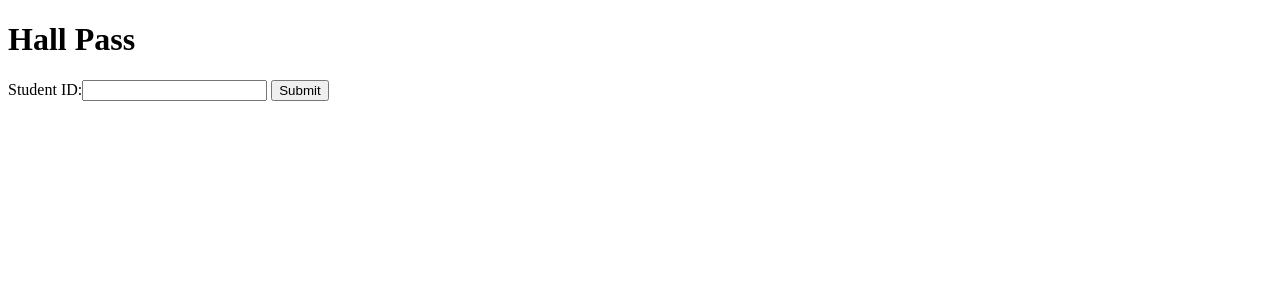
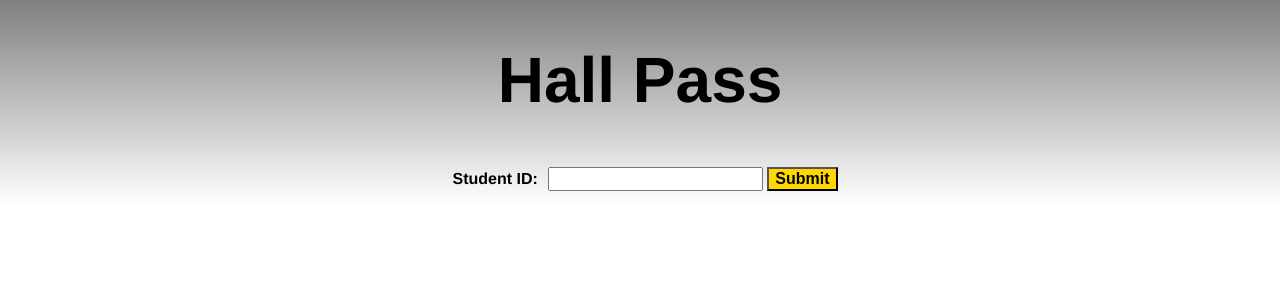
Before and after one commit to matthewlewis112/Janus, a Django app: page /HallPass/Leave/ in a window 1280 px wide. Shown: the top 300 px of the page. Run offline with Django 3.2, Linux system fonts and the light colour scheme.

Commit message:
Stylesheet and Student Names
Created stylesheet for webpages. Also, student names are added to sessions if they exist in the student id database.

```diff
--- a/Janus/HallPass/models.py
+++ b/Janus/HallPass/models.py
@@ -31,11 +31,22 @@ class ClassroomReturn(models.Model):
 
 class StudentSession(models.Model):
     Student_ID = models.IntegerField()
+    Student_Name = models.CharField(blank = True, max_length= 50)
     Leave_Time = models.DateTimeField()
     Return_Time = models.DateTimeField()
 
     def __str__(self):
-        return str(self.Student_ID) + ' ' + str(self.Leave_Time)
+        if self.Student_ID == '':
+            return str(self.Student_ID) + ' - ' + str(self.Leave_Time)
+        return str(self.Student_Name) + ' - ' + str(self.Leave_Time)
+
+    def save(self):
+        # Looks for student name
+        if self.Student_Name == '':
+            foundStudent = Student.objects.filter(Student_ID = self.Student_ID).get()
+            if foundStudent:
+                self.Student_Name = foundStudent.Student_Name
+        super(StudentSession, self).save()
 
 
 class Student(models.Model):
--- /dev/null
+++ b/Janus/HallPass/static/style.css
@@ -0,0 +1,51 @@
+body {
+    font-family: Helvetica;
+    text-align: center;
+    background-image: linear-gradient(gray, white);
+    background-repeat: no-repeat;
+    background-size: auto;
+}
+
+h1 {
+  font-size: 64px;
+}
+
+.LinkButton button {
+  display: inline-block;
+  font-weight: bold;
+  font-size: 24px;
+  margin: 20px;
+  background-color: gold;
+  padding: 70px;
+  width: 300px;
+}
+
+.LinkButton button:hover {
+  background-color: #a17f1a;
+}
+
+label {
+  display: inline-block;
+  font-size: 16px;
+  font-weight: bold;
+  padding: 10px;
+}
+
+#id_Student_ID {
+  display: inline-block;
+  font-size: 16px;
+}
+
+input[type="submit"] {
+  font-size: 16px;
+  font-weight: bold;
+  background-color: gold;
+}
+
+input[type='submit']:hover {
+  background-color: #a17f1a;
+}
+
+a {
+  color: gold;
+}
--- a/Janus/HallPass/templates/html/HallPassForm.html
+++ b/Janus/HallPass/templates/html/HallPassForm.html
@@ -1,8 +1,10 @@
 <!DOCTYPE html>
 <html lang="en">
 <head>
+    {% load static %}
     <meta charset="UTF-8">
     <title>Hall Pass Form</title>
+    <link rel="stylesheet" type="text/css" href="{% static "style.css" %}">
 </head>
 <body>
     <h1>Hall Pass</h1>
--- a/Janus/HallPass/templates/html/Submitted.html
+++ b/Janus/HallPass/templates/html/Submitted.html
@@ -1,8 +1,10 @@
 <!DOCTYPE html>
 <html lang="en">
 <head>
+    {% load static %}
     <meta charset="UTF-8">
     <title>Submitted</title>
+    <link rel="stylesheet" type="text/css" href="{% static "style.css" %}">
 </head>
 <body>
     <h1>Thank you for your response!</h1>
```
Also changed, not shown: Janus/HallPass/templates/html/HallPassHome.html (+12 -6 lines), Janus/HallPass/migrations/0002_studentsession_student_name.py (added), Janus/db.sqlite3.
